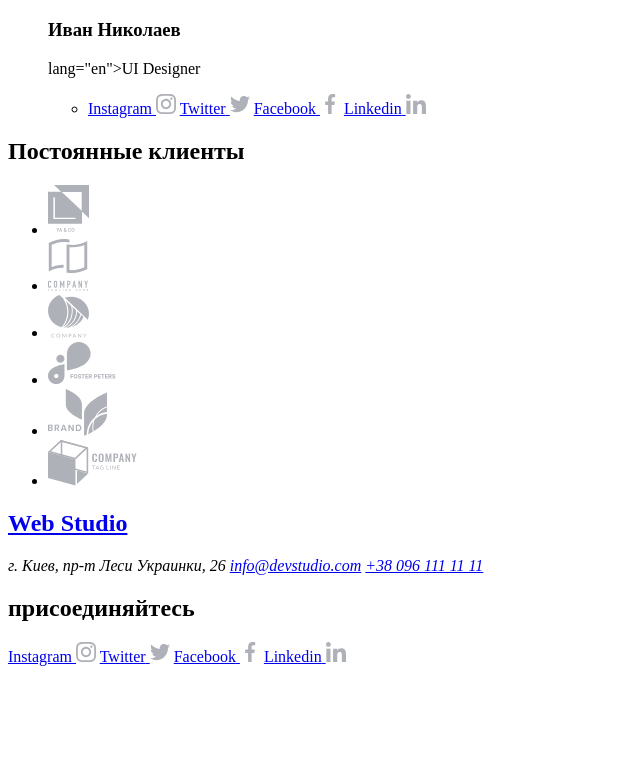
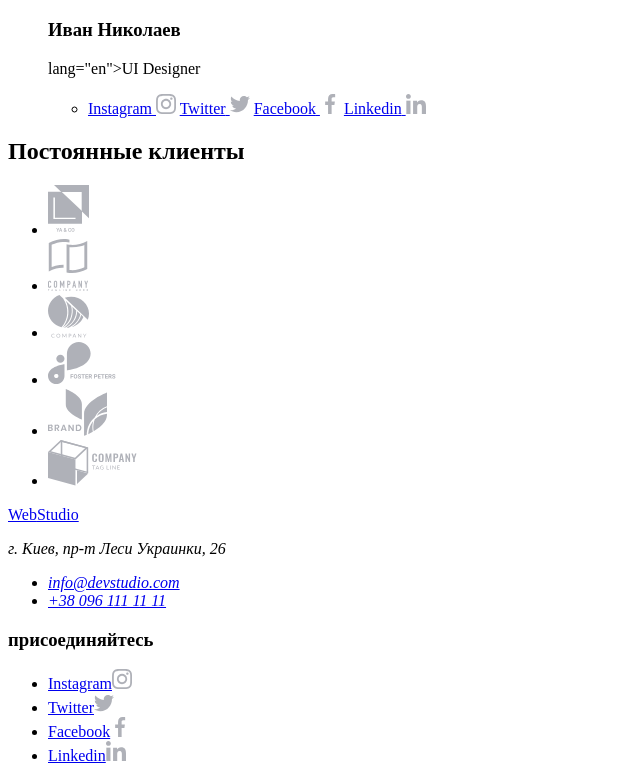
Before and after one commit to AllaSelezneva/goit-markup-hw-01, a plain HTML site: page index.html in a window 1280 px wide. Shown: the part 3388-4169 px from the top of the page, without its empty margins (0-640 px from the left). Before the commit the page ends 4062 px from the top, so only its background shows below. Drawn offline with Linux system fonts and the light colour scheme.

Commit message:
Update index.html

```diff
--- a/index.html
+++ b/index.html
@@ -169,21 +169,29 @@
     </ul>
 </section>
 <footer>
-    <h2><a href="/index.html">Web Studio</a></h2>
-    <address>
-        г. Киев, пр-т Леси Украинки, 26
-        <a href="mailto:info@devstudio.com">info@devstudio.com</a>
-        <a href="tel:+380961111111">+38 096 111 11 11</a>
-    </address>
-    <h2>присоединяйтесь</h2>
-    <a href="#"><span>Instagram</span>
-    <img src="./images/instagram2.svg" alt=""></a>
-    <a href="#"><span>Twitter</span>
-    <img src="./images/twitter1.svg" alt=""></a>
-    <a href="#"><span>Facebook</span>
-    <img src="./images/facebook1.svg" alt=""></a>
-    <a href="#"><span>Linkedin</span>
-            <img src="./images/linkedin1.svg" alt=""></a>
+    <div>
+        <a href="/"> <span>Web</span>Studio </a>
+        <address>
+          <p>г. Киев, пр-т Леси Украинки, 26</p>
+          <ul>
+            <li>
+              <a href="mailto:info@devstudio.com ">info@devstudio.com</a>
+            </li>
+            <li>
+              <a href="tel:+380961111111 ">+38 096 111 11 11 </a>
+            </li>
+          </ul>
+        </address>
+      </div>
+      <div>
+    <h3>присоединяйтесь</h3>
+<ul>
+    <li><a href="#"><span>Instagram</span><img src="./images/instagram2.svg" alt=""></a></li>
+    <li><a href="#"><span>Twitter</span><img src="./images/twitter1.svg" alt=""></a></li>
+    <li><a href="#"><span>Facebook</span><img src="./images/facebook1.svg" alt=""></a></li>
+    <li><a href="#"><span>Linkedin</span><img src="./images/linkedin1.svg" alt=""></a></li>
+</ul>
+      </div>
  <!-- Форму подписки в футере пока не размечаю -->
 </footer>
 </main>
```
